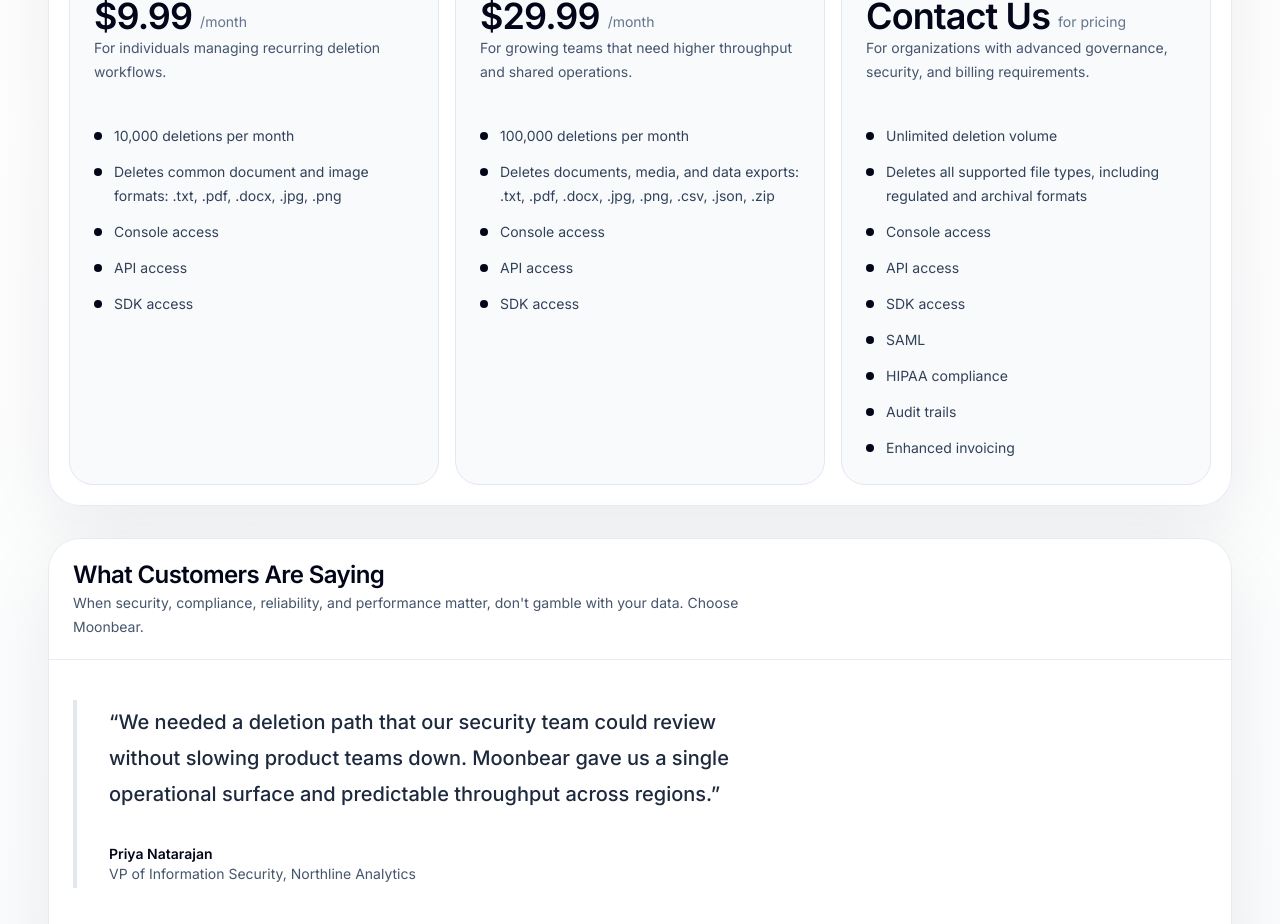
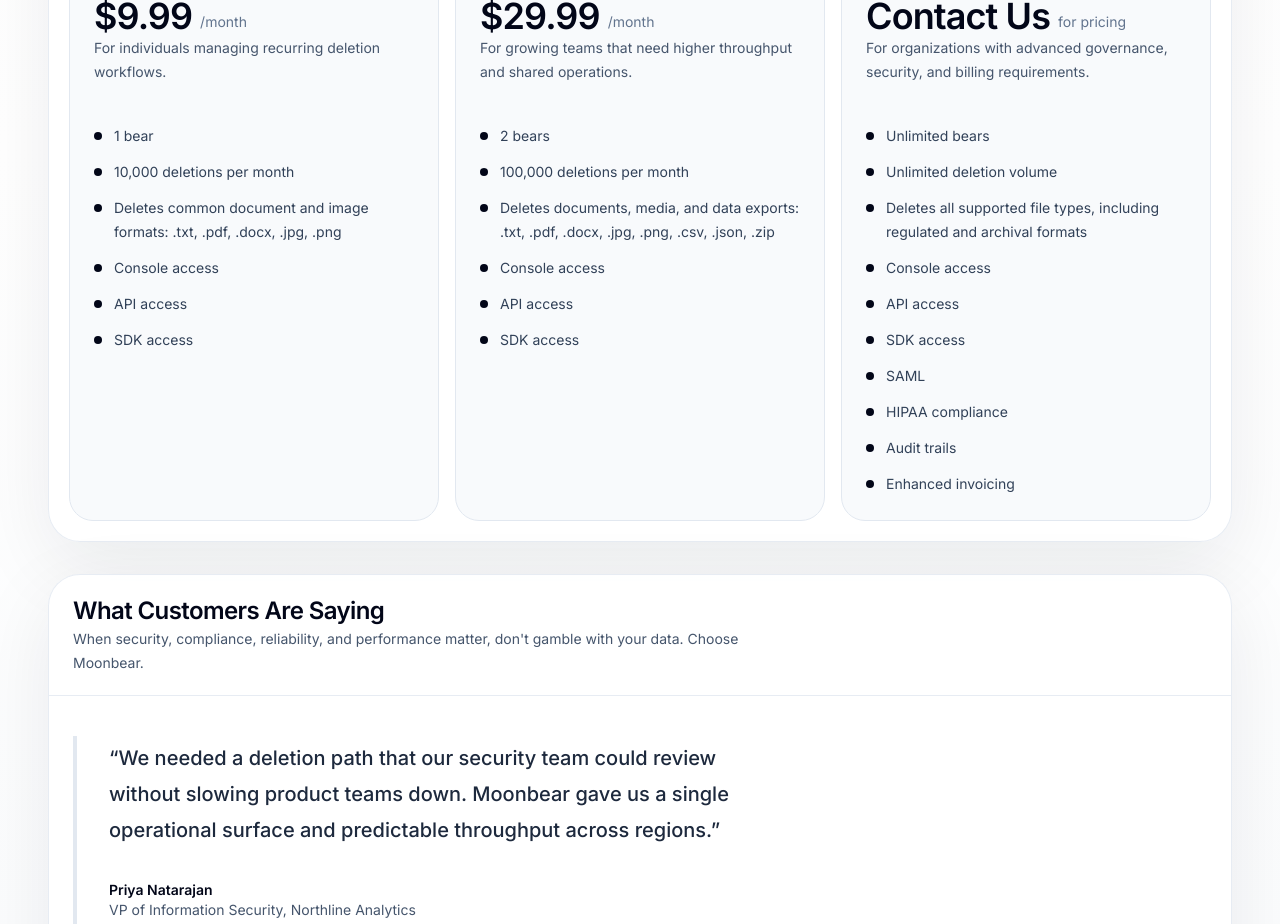
Before and after one commit to robzhu/moonbear-site, a Next.js app: page / in a window 1280 px wide. Shown: the part 1320-2244 px from the top of the page. Built offline with nearby package versions, Linux system fonts and the light colour scheme.

Commit message:
Add bears benefit

```diff
--- a/src/app/page.tsx
+++ b/src/app/page.tsx
@@ -41,6 +41,7 @@ const pricingTiers = [
     cadence: "/month",
     description: "For individuals managing recurring deletion workflows.",
     benefits: [
+      "1 bear",
       "10,000 deletions per month",
       "Deletes common document and image formats: .txt, .pdf, .docx, .jpg, .png",
       "Console access",
@@ -54,6 +55,7 @@ const pricingTiers = [
     cadence: "/month",
     description: "For growing teams that need higher throughput and shared operations.",
     benefits: [
+      "2 bears",
       "100,000 deletions per month",
       "Deletes documents, media, and data exports: .txt, .pdf, .docx, .jpg, .png, .csv, .json, .zip",
       "Console access",
@@ -67,6 +69,7 @@ const pricingTiers = [
     cadence: "for pricing",
     description: "For organizations with advanced governance, security, and billing requirements.",
     benefits: [
+      "Unlimited bears",
       "Unlimited deletion volume",
       "Deletes all supported file types, including regulated and archival formats",
       "Console access",
```
